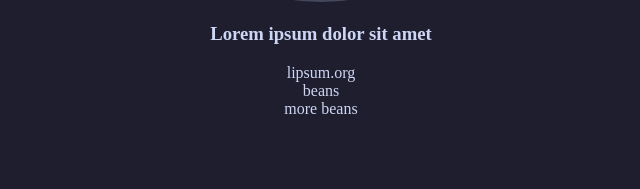
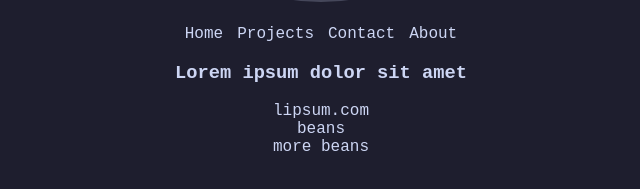
Before and after one commit to PopSquip/Website, a plain HTML site: page index.html in a window 1280 px wide. Shown: the part 467-656 px from the top of the page, without its empty margins (319-959 px from the left). Drawn offline with Linux system fonts and the light colour scheme.

Commit message:
Update index.html

```diff
--- a/index.html
+++ b/index.html
@@ -1,5 +1,5 @@
 <!DOCTYPE html>
-<html>
+<html bgcolor="#1e1e2e">
 <head>
 <meta charset="UTF-8">
 <meta name="description" content="">
@@ -11,8 +11,11 @@
 </head>
 <style>
 
+h1, h2, h3, p, div {
+text-align: center;
+}
 h1, h2, h3, p {
-text-align: center;
+font-family: 'Source Code Pro', monospace;
 }
 img{
 border-radius: 50%;
@@ -24,16 +27,27 @@ margin:0;
 padding:0;
 }
 
+.navbar a{
+text-decoration: none;
+color: #cdd6f4;
+font-family: 'Source Code Pro', monospace;
+margin: 5px;
+}
 </style>
 
-<h1 style="font-family: 'Source Code Pro', monospace;">[Title]</h1>
+<h1>[Title]</h1>
 <h2><img src="Images/Logo/ppurple2.png" alt="Avatar"></h2>
 <body bgcolor="#1e1e2e" text = "#cdd6f4">
 
 
 
 </body>
-
+<div class="navbar">
+<a href="index.html">Home</a>
+<a href="">Projects</a>
+<a href="">Contact</a>
+<a href="">About</a>
+</div>
 <h3>Lorem ipsum dolor sit amet</h3>
-<p>lipsum.org<br>beans<br>more beans</p>
+<p>lipsum.com<br>beans<br>more beans</p>
 </html>
```
